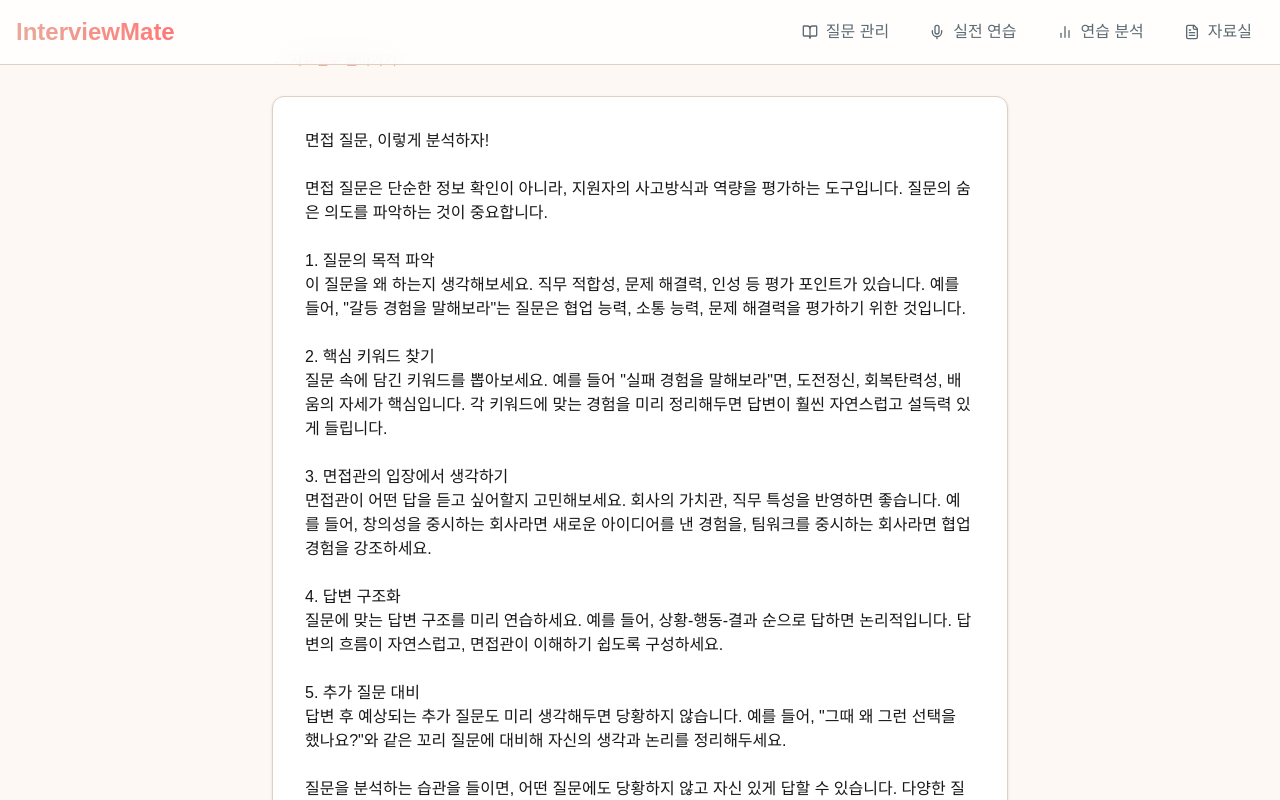
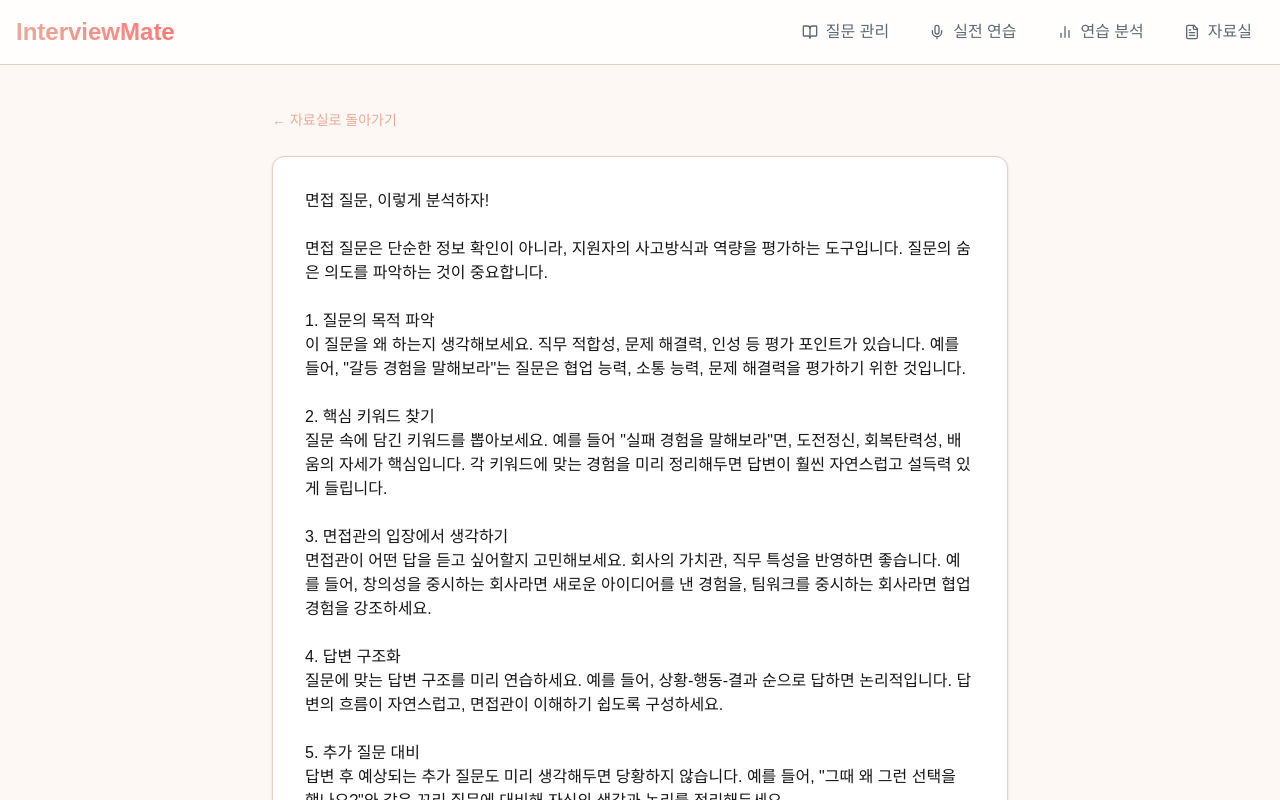
Before and after one commit to qudgus21/interview-practice, a Next.js app: page /articles/how-to-analyze-questions in a window 1280 px wide. Shown: the top 800 px of the page. Built offline with nearby package versions, Linux system fonts and the light colour scheme.

Commit message:
feat: margin top

```diff
--- a/src/app/articles/[slug]/page.tsx
+++ b/src/app/articles/[slug]/page.tsx
@@ -38,7 +38,7 @@ export default function ArticleDetailPage({ params }: Props) {
     <div className="min-h-screen bg-[#FDF8F3]">
       <Navigation />
       <div className="container mx-auto px-4 py-12 max-w-3xl">
-        <div className="mb-6">
+        <div className="mb-6 mt-15">
           <Link
             href="/articles"
             className="text-[#E8AA9B] hover:underline text-sm font-medium"
```
